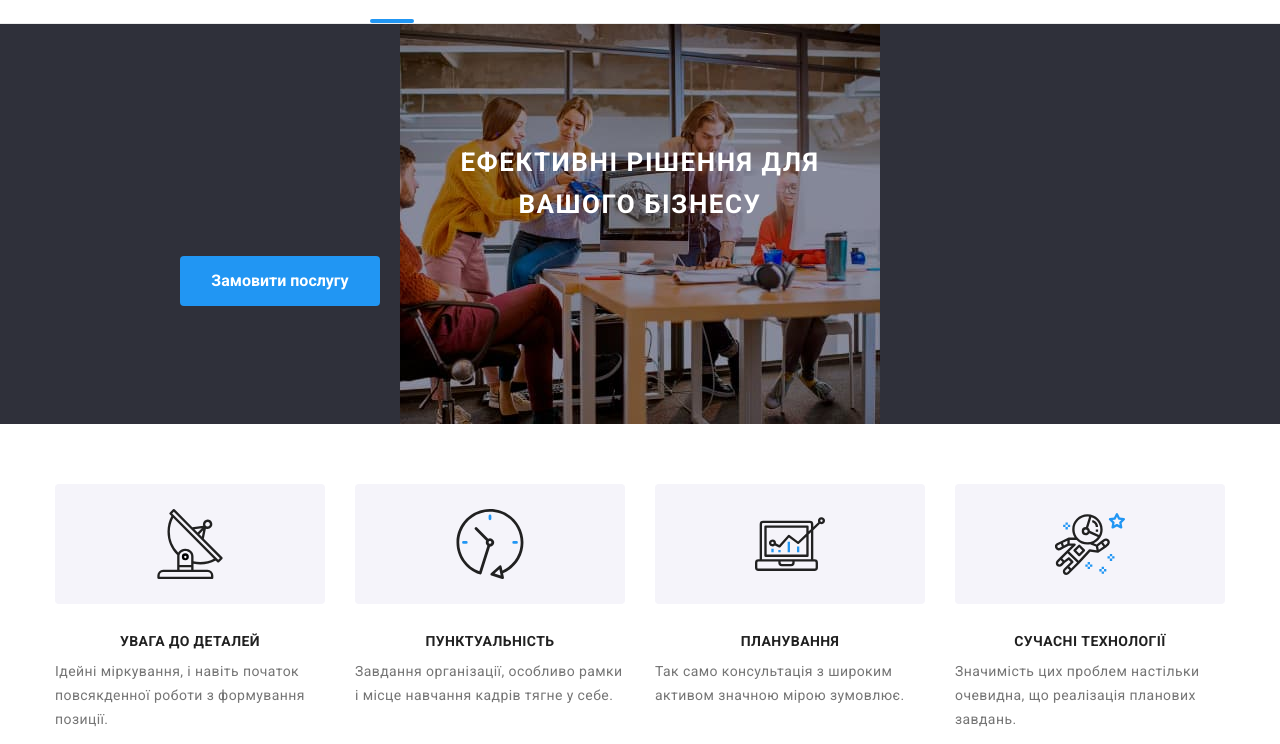
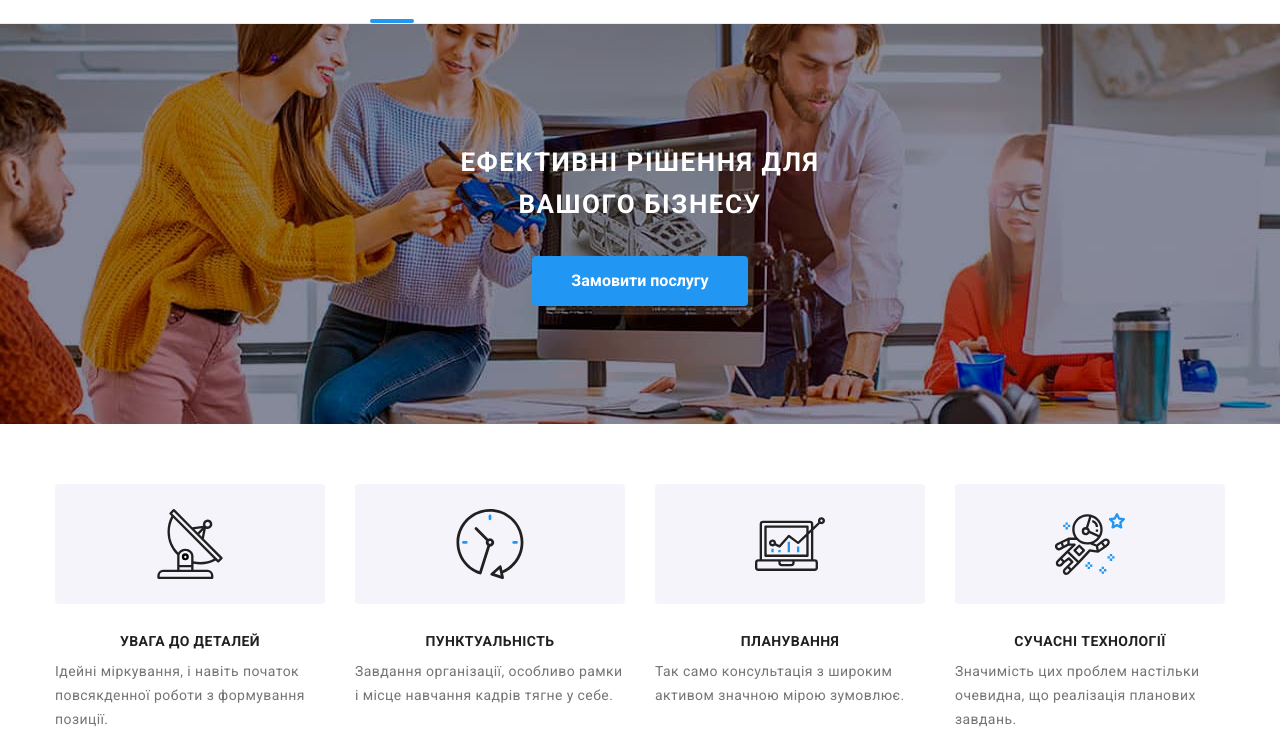
Before and after one commit to IvanKrykunov/goit-markup-hw-08, a plain HTML site: page index.html in a window 1280 px wide. Shown: the part 56-800 px from the top of the page. Drawn offline with nearby package versions, Linux system fonts and the light colour scheme.

Commit message:
add hero

```diff
--- a/sass/components/_hero.scss
+++ b/sass/components/_hero.scss
@@ -9,6 +9,16 @@
   background-image: url('../images/background/fon-tel.jpg');
     background-repeat: no-repeat;
     background-position: center;
+
+    @media  (min-width:768px) {
+      background-image: url('../images/background/tablet.jpg');
+    }
+    @media  (min-width:1200px) {
+      background-image: url('../images/background/desktop.jpg');
+
+    }
+
+
   }
 
 
@@ -56,13 +66,14 @@
     line-height: 1.87;
     padding: 10px 24px;
     text-align: center;
+    margin: auto;
+    display: block;
     margin-top: 30px;
-    margin-left: 125px;
+    cursor: pointer;
+    @media  (min-width:1200px) {
+      width: 216px;
 
-
-
-
-    cursor: pointer;
+    }
 
 
 
--- a/sass/utils/_global.scss
+++ b/sass/utils/_global.scss
@@ -12,6 +12,8 @@ h6 {
 
 img {
   display: block;
+  max-width: 100%;
+  height: auto;
 }
 ul {
   margin: 0;
```
Also changed, not shown: css/main.css, css/main.min.css, images/background/desktop.jpg (added), images/background/tablet.jpg (added), 2 other files.
